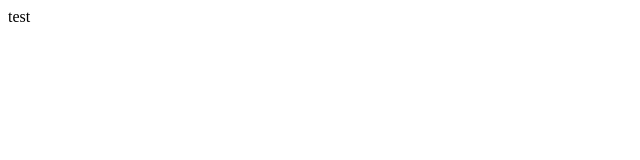
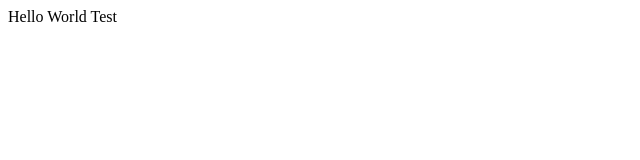
Before and after one commit to Milan-Uy/sporting-goods, a plain HTML site: page WebContent/index.html in a window 1280 px wide. Shown: the whole page, without its empty margins (0-640 px from the left). Drawn offline with Linux system fonts and the light colour scheme.

Commit message:
changed body to hello world

```diff
--- a/WebContent/index.html
+++ b/WebContent/index.html
@@ -5,6 +5,6 @@
 <title>Insert title here</title>
 </head>
 <body>
-test
+Hello World Test
 </body>
 </html>
```
